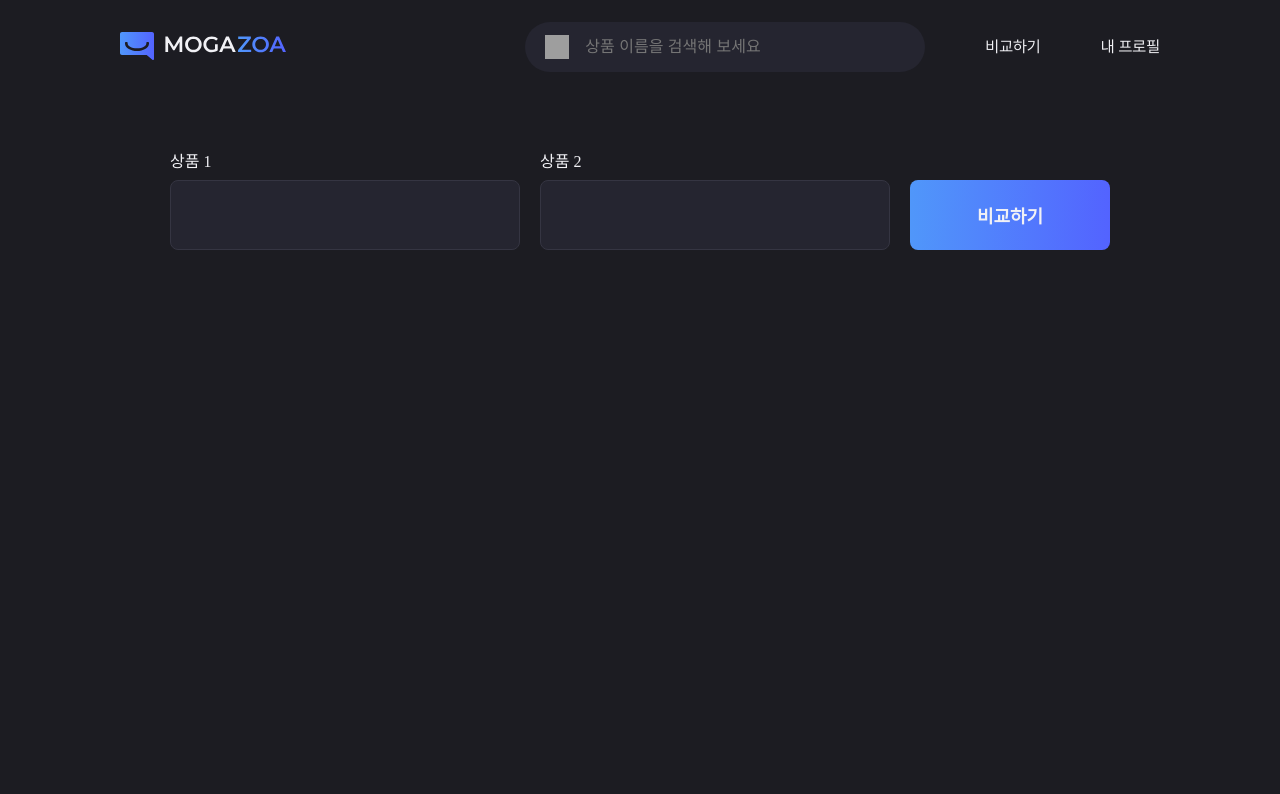
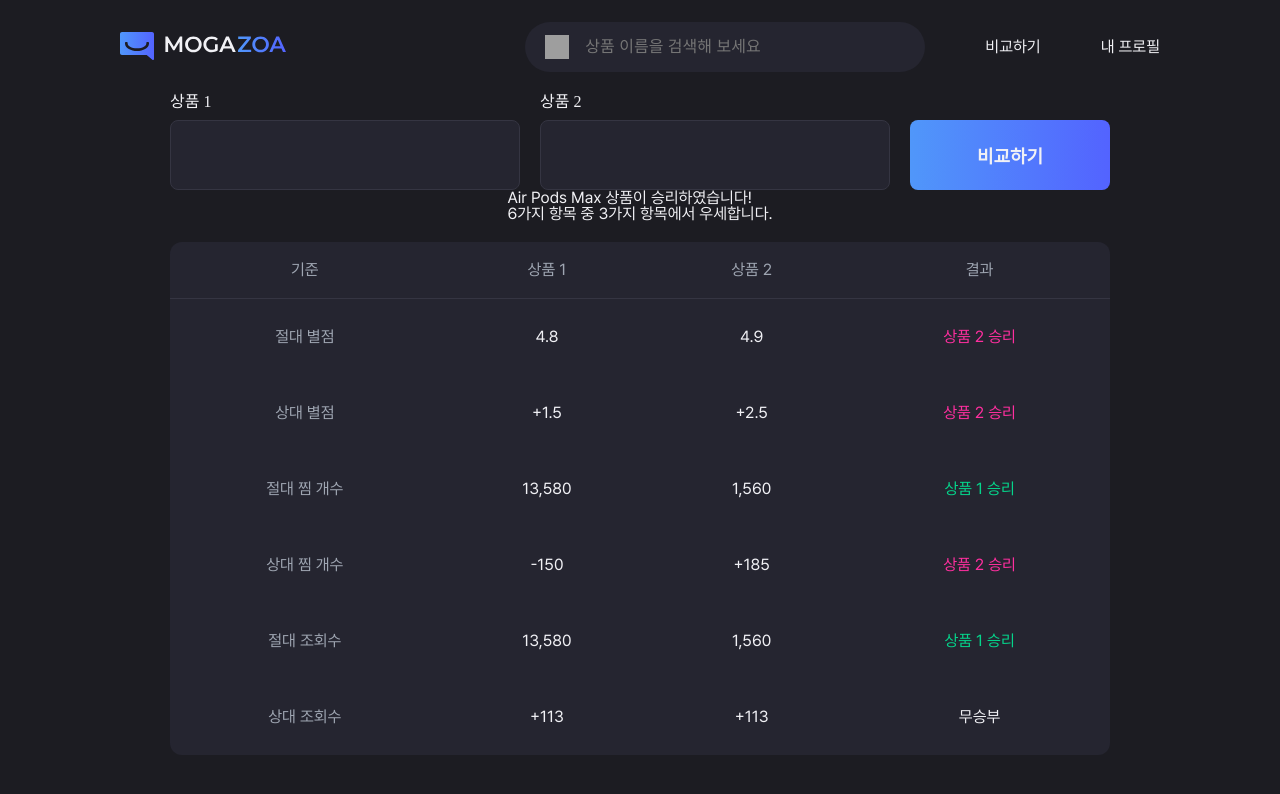
Before and after one commit to yeeZinu/mogazoa, a Next.js app: page /compare in a window 1280 px wide. Both pictures are taken after a click on the button "비교하기". Shown: the top 794 px of the page. Built offline with nearby package versions, Linux system fonts and the light colour scheme; grey boxes are pictures that could not be loaded.

Commit message:
chore: stylelint

```diff
--- a/src/app/compare/compare.module.scss
+++ b/src/app/compare/compare.module.scss
@@ -7,38 +7,49 @@
   height: 100%;
   background-color: $bg-black-100;
 }
+
 .content {
   display: flex;
+  gap: 20px;
+  align-items: end;
   justify-content: center;
-  align-items: end;
-  gap: 20px;
-  margin-top: 60px;
+
+  // margin-top: 60px;
   @include respond-to(tablet) {
     margin-top: 40px;
   }
+
   @include respond-to(mobile) {
+    flex-direction: column;
+    gap: 30px;
+    align-items: center;
     margin-top: 30px;
-    flex-direction: column;
-    align-items: center;
-    gap: 30px;
   }
 }
+
 .input {
+  gap: 10px;
   width: 350px;
   height: 70px;
   padding: 23px 20px;
-  gap: 10px;
+  font-family: Pretendard;
+  font-size: 16px;
+  color: $white-100;
+  background: $black-200;
+  border: 1px solid $gray-300;
   border-radius: 8px;
-  border: 1px solid $gray-300;
-  background: $black-200;
+
   &:focus {
     border: 1px solid $blue-100;
     outline: none;
   }
+
   @include respond-to(tablet) {
     width: 240px;
     height: 55px;
+    font-size: 14px;
   }
+
   @include respond-to(mobile) {
     width: 335px;
     height: 55px;
@@ -46,34 +57,81 @@
     border-radius: 8px;
   }
 }
+
 .text {
-  color: $white-100;
+  margin-bottom: 10px;
   font-family: Pretendard;
   font-size: 16px;
   font-weight: 400;
-  margin-bottom: 10px;
+  color: $white-100;
 }
+
 .button {
+  gap: 10px;
   width: 200px;
   height: 70px;
-  gap: 10px;
-  border-radius: 8px;
-  background: linear-gradient(91.17deg, #5097fa 0%, #5363ff 100%);
-  border: none;
+  font-family: Pretendard;
   font-size: 18px;
   font-weight: 600;
   color: $white-100;
-  font-family: Pretendard;
+  background: linear-gradient(91.17deg, #5097fa 0%, #5363ff 100%);
+  border: none;
+  border-radius: 8px;
+
   @include respond-to(tablet) {
     width: 164px;
     height: 55px;
     font-size: 16px;
     font-weight: 600;
   }
+
   @include respond-to(mobile) {
+    gap: 10px;
     width: 335px;
     height: 50px;
-    gap: 10px;
     border-radius: 8px;
   }
 }
+
+.compare {
+  display: flex;
+  flex-direction: column;
+  align-items: center;
+  color: $white-100;
+}
+
+.table {
+  width: 940px;
+  margin: 20px 0;
+  font-size: 1em;
+  text-align: left;
+  background-color: $black-200;
+  border-radius: 12px;
+}
+
+.trHead {
+  color: $gray-100;
+  border-bottom: 1px solid $gray-300;
+}
+
+.name {
+  color: $gray-100;
+}
+
+.th {
+  padding: 20px;
+  text-align: center;
+}
+
+.td {
+  padding: 30px;
+  text-align: center;
+}
+
+.winner {
+  color: $green-100;
+}
+
+.loser {
+  color: $pink-100;
+}
--- a/src/app/compare/page.tsx
+++ b/src/app/compare/page.tsx
@@ -1,31 +1,92 @@
-import React from "react";
+"use client";
+
+import React, { useState } from "react";
 import styles from "./compare.module.scss";
 
 function ComparePage() {
+  const [compare, setCompare] = useState(false);
+
   return (
     <div className={styles.background}>
       <div className={styles.content}>
         <div>
           <div className={styles.text}>상품 1</div>
           <input
-            type='text'
+            type='search'
             className={styles.input}
           />
         </div>
         <div>
           <div className={styles.text}>상품 2</div>
           <input
-            type='text'
+            type='search'
             className={styles.input}
           />
         </div>
         <button
           type='button'
           className={styles.button}
+          onClick={() => setCompare(!compare)}
         >
           비교하기
         </button>
       </div>
+      {compare && (
+        <div className={styles.compare}>
+          <div>
+            <div>Air Pods Max 상품이 승리하였습니다!</div>
+            <div>6가지 항목 중 3가지 항목에서 우세합니다.</div>
+          </div>
+          <table className={styles.table}>
+            <thead>
+              <tr className={styles.trHead}>
+                <th className={styles.th}>기준</th>
+                <th className={styles.th}>상품 1</th>
+                <th className={styles.th}>상품 2</th>
+                <th className={styles.th}>결과</th>
+              </tr>
+            </thead>
+            <tbody>
+              <tr className={styles.tr}>
+                <td className={`${styles.td} ${styles.name}`}>절대 별점</td>
+                <td className={styles.td}>4.8</td>
+                <td className={styles.td}>4.9</td>
+                <td className={`${styles.loser} ${styles.td}`}>상품 2 승리</td>
+              </tr>
+              <tr className={styles.tr}>
+                <td className={`${styles.td} ${styles.name}`}>상대 별점</td>
+                <td className={styles.td}>+1.5</td>
+                <td className={styles.td}>+2.5</td>
+                <td className={`${styles.loser} ${styles.td}`}>상품 2 승리</td>
+              </tr>
+              <tr className={styles.tr}>
+                <td className={`${styles.td} ${styles.name}`}>절대 찜 개수</td>
+                <td className={styles.td}>13,580</td>
+                <td className={styles.td}>1,560</td>
+                <td className={`${styles.winner} ${styles.td}`}>상품 1 승리</td>
+              </tr>
+              <tr className={styles.tr}>
+                <td className={`${styles.td} ${styles.name}`}>상대 찜 개수</td>
+                <td className={styles.td}>-150</td>
+                <td className={styles.td}>+185</td>
+                <td className={`${styles.loser} ${styles.td}`}>상품 2 승리</td>
+              </tr>
+              <tr className={styles.tr}>
+                <td className={`${styles.td} ${styles.name}`}>절대 조회수</td>
+                <td className={styles.td}>13,580</td>
+                <td className={styles.td}>1,560</td>
+                <td className={`${styles.winner} ${styles.td}`}>상품 1 승리</td>
+              </tr>
+              <tr className={styles.tr}>
+                <td className={`${styles.td} ${styles.name}`}>상대 조회수</td>
+                <td className={styles.td}>+113</td>
+                <td className={styles.td}>+113</td>
+                <td className={`${styles.draw} ${styles.td}`}>무승부</td>
+              </tr>
+            </tbody>
+          </table>
+        </div>
+      )}
     </div>
   );
 }
```
Also changed, not shown: src/components/Chip/Category-filter/CategoryFilter.module.scss (+5 -5 lines), src/components/Chip/Category/Category.module.scss (+24 -12 lines), src/components/Chip/Compare/Compare.module.scss (+12 -9 lines), src/components/Chip/Ranking/Ranking.module.scss (+9 -5 lines), src/components/Chip/Thumbs/Thumbs.module.scss (+9 -7 lines).
